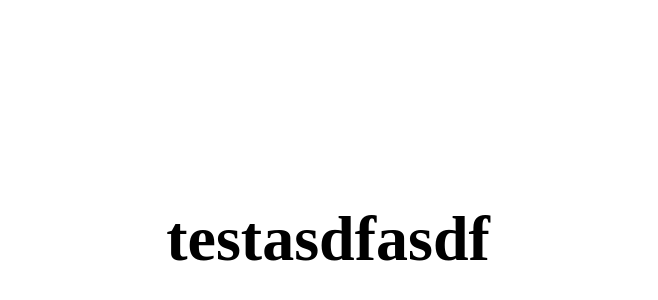
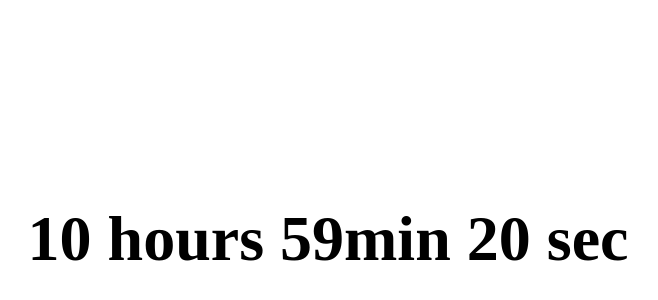
Before and after one commit to seungbee/ChristmasCountDown, a plain HTML site: page index.html in a window 1280 px wide. Shown: the part 102-402 px from the top of the page, without its empty margins (312-970 px from the left). Drawn offline with Linux system fonts and the light colour scheme.

Commit message:
Update index.html

```diff
--- a/index.html
+++ b/index.html
@@ -16,30 +16,16 @@
     </div>
 
     <script>
-        let clock = document.getElementById("clock")
-
-        function printClock(){
-            var t = new Date()
-            var hour = 24 - t.getHours()
-            var min = 60 - t.getMinutes()
-            var sec = 60 - t.getSeconds()
-
-            if(hour.toString().length == 1){
-                hour = "0" + hour.toString()
-            }
-            if(min.toString().length == 1){
-                min = "0" + min.toString()
-            }
-            if(sec.toString().length == 1){
-                sec = "0" + sec.toString()
-            }
-            let results = hour + " hours " + min + "min " + sec + " sec"
-            clock.innerHTML = results
-
-            if(hour == 0 && min == 0 && sec == 0){
-                clock.innerHTML = "Merry Christmas :D"
-            }
-        }
-        setInterval(() => printClock, 1000)
+        setInterval(() => {
+        let t = new Date()
+        let hour = 24 - t.getHours()
+        let min = 60 - t.getMinutes()
+        let sec = 60 - t.getSeconds()
+        if(hour.toString().length == 1) hour = "0" + hour.toString()
+        if(min.toString().length == 1) min = "0" + min.toString()
+        if(sec.toString().length == 1) sec = "0" + sec.toString()
+        document.getElementById("clock").innerHTML = hour + " hours " + min + "min " + sec + " sec"
+        if(hour == 0 && min == 0 && sec == 0) return clock.innerHTML = "Merry Christmas :D"
+        }, 1000)
     </script>
 </body>
```
